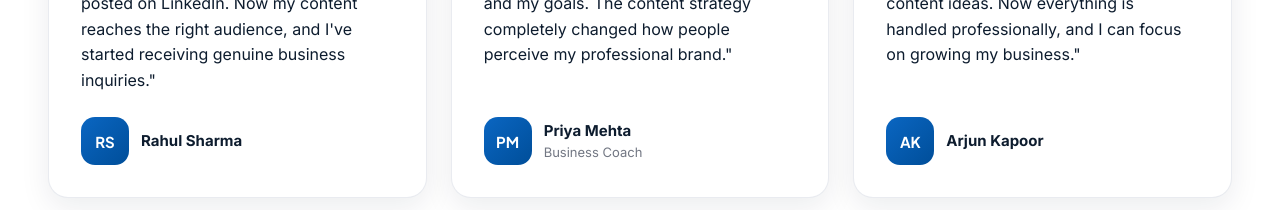
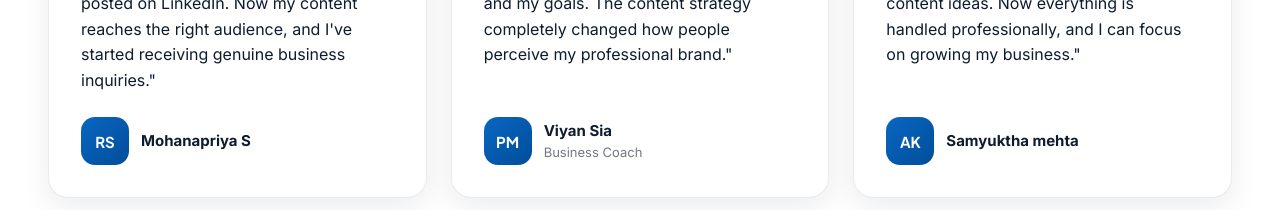
Before and after one commit to mohanapriyasakthivel11-web/webinar, a plain HTML site: page index.html in a window 1280 px wide. Shown: the part 3520-3730 px from the top of the page. Drawn offline with Linux system fonts and the light colour scheme.

Commit message:
Update index.html

```diff
--- a/index.html
+++ b/index.html
@@ -651,17 +651,17 @@
         <div class="testi">
           <div class="stars">★★★★★</div>
           <blockquote>"Before working with this team, I barely posted on LinkedIn. Now my content reaches the right audience, and I've started receiving genuine business inquiries."</blockquote>
-          <div class="author"><div class="avatar">RS</div><div><div class="nm">Rahul Sharma</div></div></div>
+          <div class="author"><div class="avatar">RS</div><div><div class="nm">Mohanapriya S</div></div></div>
         </div>
         <div class="testi">
           <div class="stars">★★★★★</div>
           <blockquote>"They understood my industry, my voice, and my goals. The content strategy completely changed how people perceive my professional brand."</blockquote>
-          <div class="author"><div class="avatar">PM</div><div><div class="nm">Priya Mehta</div><div class="rl">Business Coach</div></div></div>
+          <div class="author"><div class="avatar">PM</div><div><div class="nm">Viyan Sia</div><div class="rl">Business Coach</div></div></div>
         </div>
         <div class="testi">
           <div class="stars">★★★★★</div>
           <blockquote>"I used to struggle with consistency and content ideas. Now everything is handled professionally, and I can focus on growing my business."</blockquote>
-          <div class="author"><div class="avatar">AK</div><div><div class="nm">Arjun Kapoor</div></div></div>
+          <div class="author"><div class="avatar">AK</div><div><div class="nm">Samyuktha mehta</div></div></div>
         </div>
       </div>
     </div>
```
